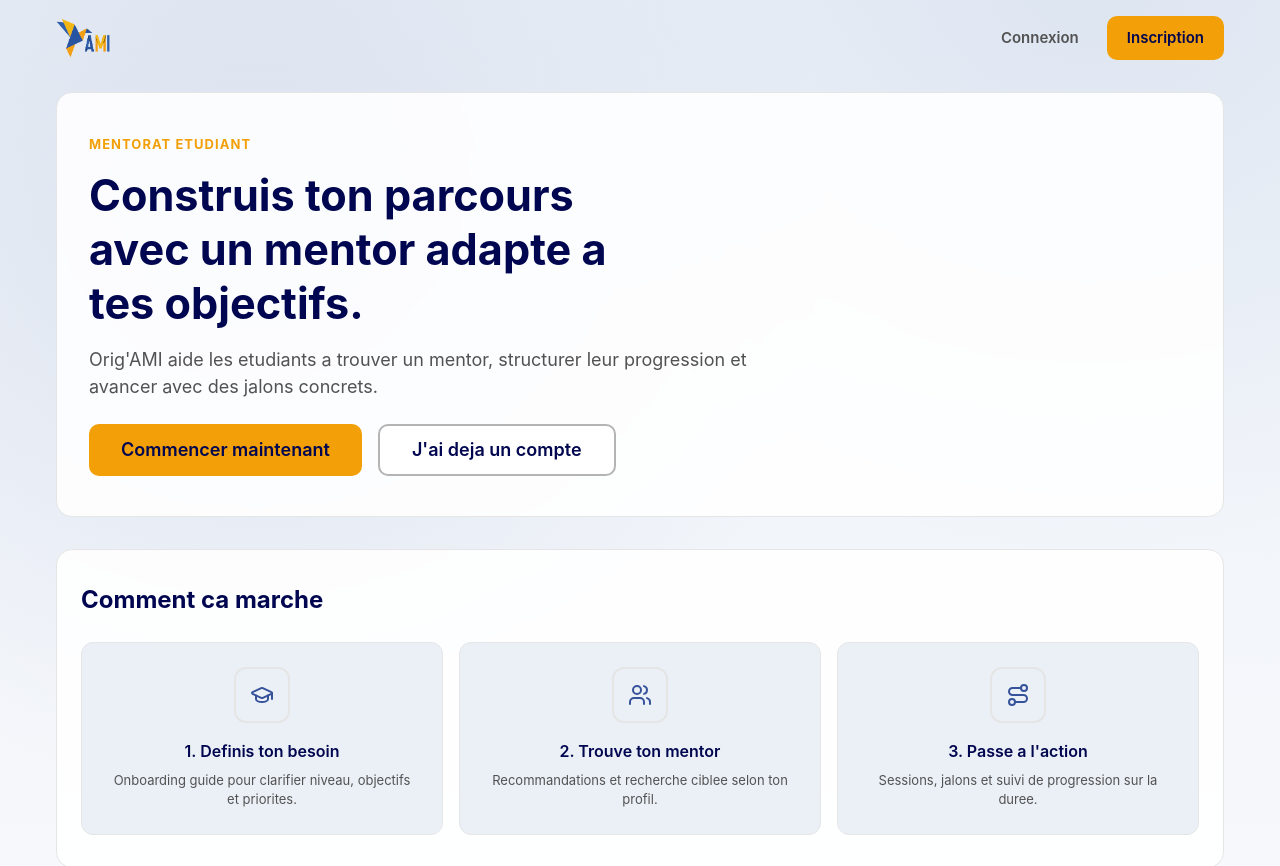
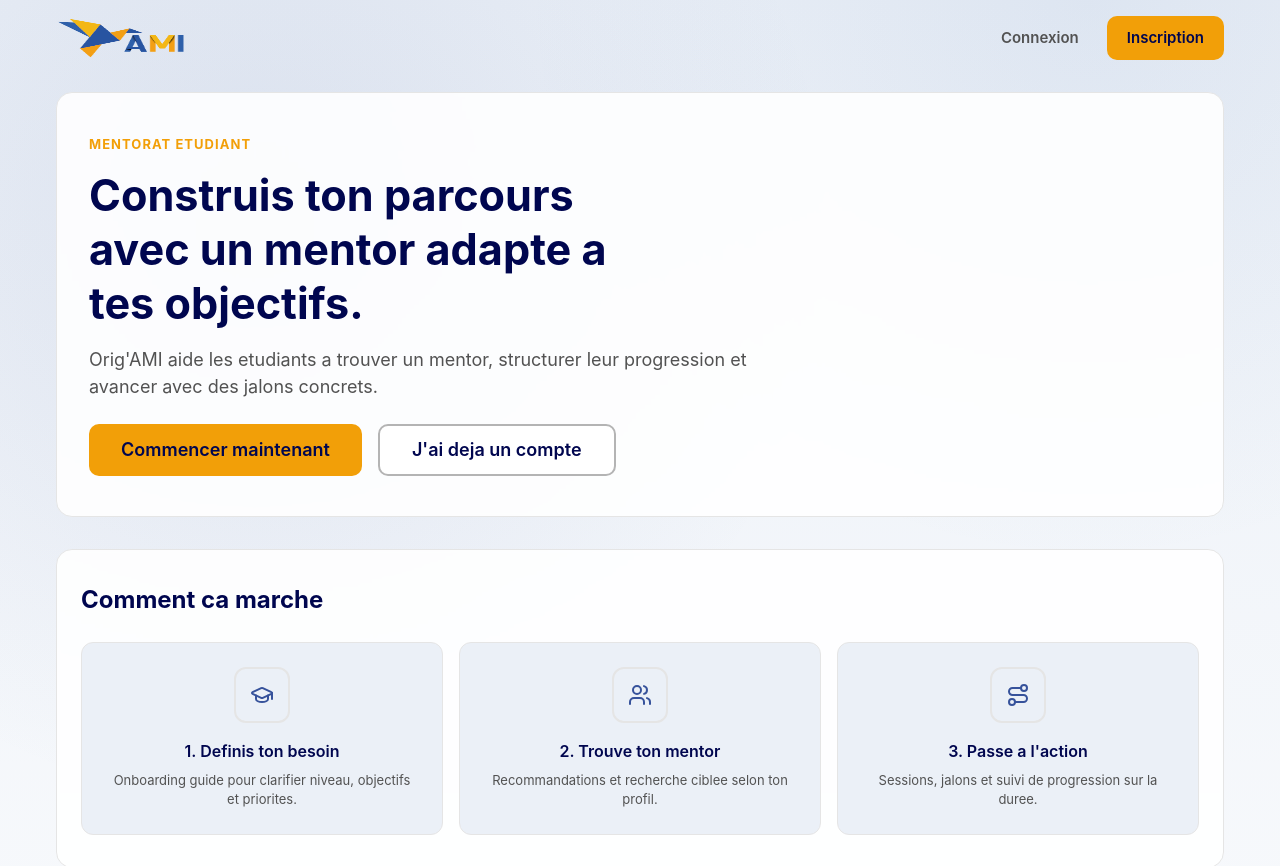
Before and after one commit to MatBonnin/origamis_bmad, a Next.js app in the folder apps/web/: page / in a window 1280 px wide. Shown: the top 866 px of the page. Built offline with nearby package versions, Linux system fonts and the light colour scheme.

Commit message:
2-1 sprint status

```diff
--- a/apps/web/src/app/page.tsx
+++ b/apps/web/src/app/page.tsx
@@ -45,7 +45,7 @@ export default function Home() {
     <div className={styles.page}>
       <header className={styles.header}>
         <div className={styles.logoWrapper}>
-          <Image src={logo} alt="Orig'AMI" height={40} priority />
+          <Image src={logo} alt="Orig'AMI" width={136} height={40} priority />
         </div>
         <nav className={styles.nav}>
           <Link href="/connexion" className={styles.navLink}>
```
Also changed, not shown: 2 other files (tests, documents, lock files or other folders).
